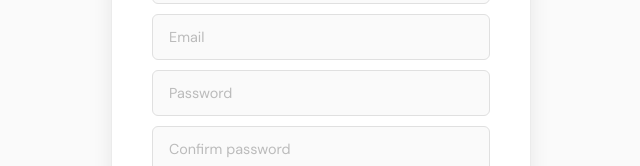
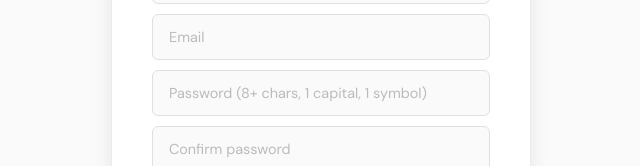
Before and after one commit to laybuh/todo-frontend, a React (Vite) app: page /register in a window 1280 px wide. Shown: the part 372-538 px from the top of the page, without its empty margins (319-959 px from the left). Built offline with nearby package versions, Linux system fonts and the light colour scheme.

Commit message:
Changed password placeholder txt.

```diff
--- a/src/pages/Register.jsx
+++ b/src/pages/Register.jsx
@@ -56,7 +56,7 @@ export default function Register() {
                     />
                     <input
                         type="password"
-                        placeholder="Password"
+                        placeholder="Password (8+ chars, 1 capital, 1 symbol)"
                         value={password}
                         onChange={e => setPassword(e.target.value)}
                     />
```
